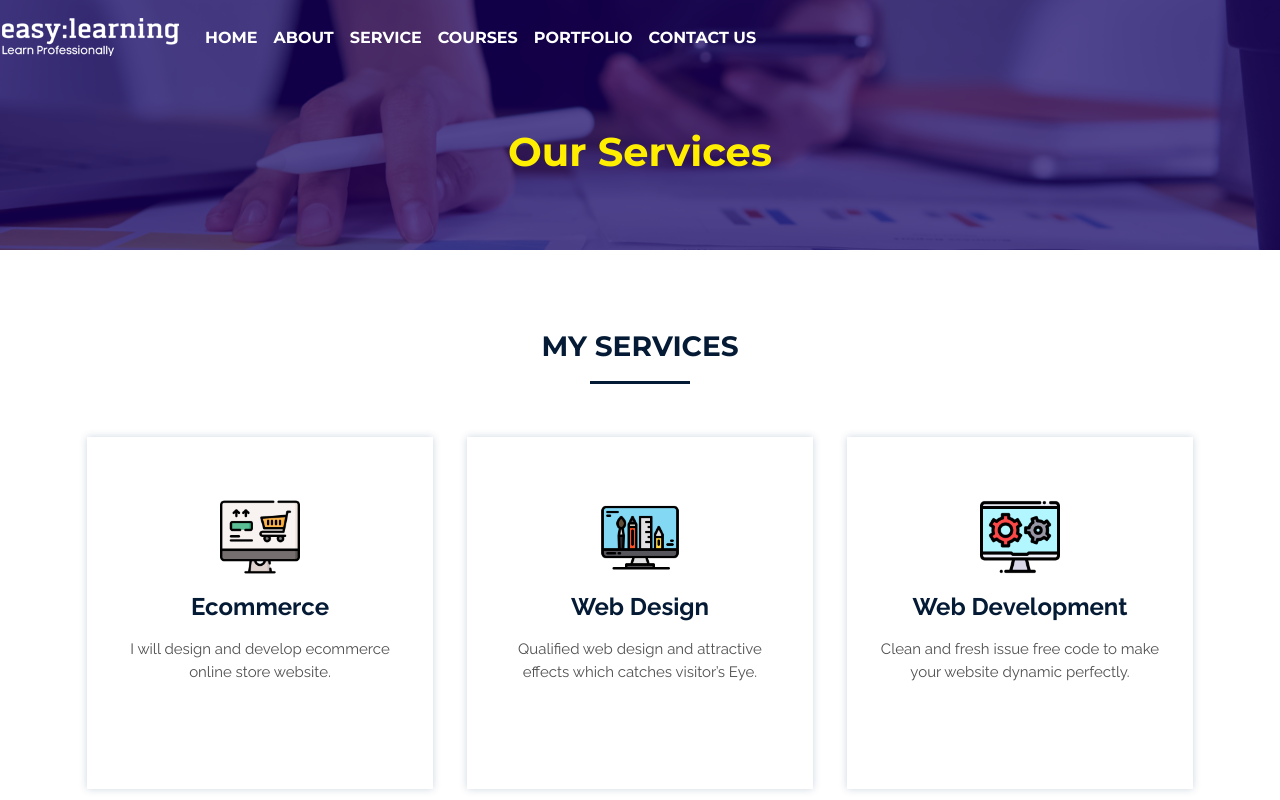
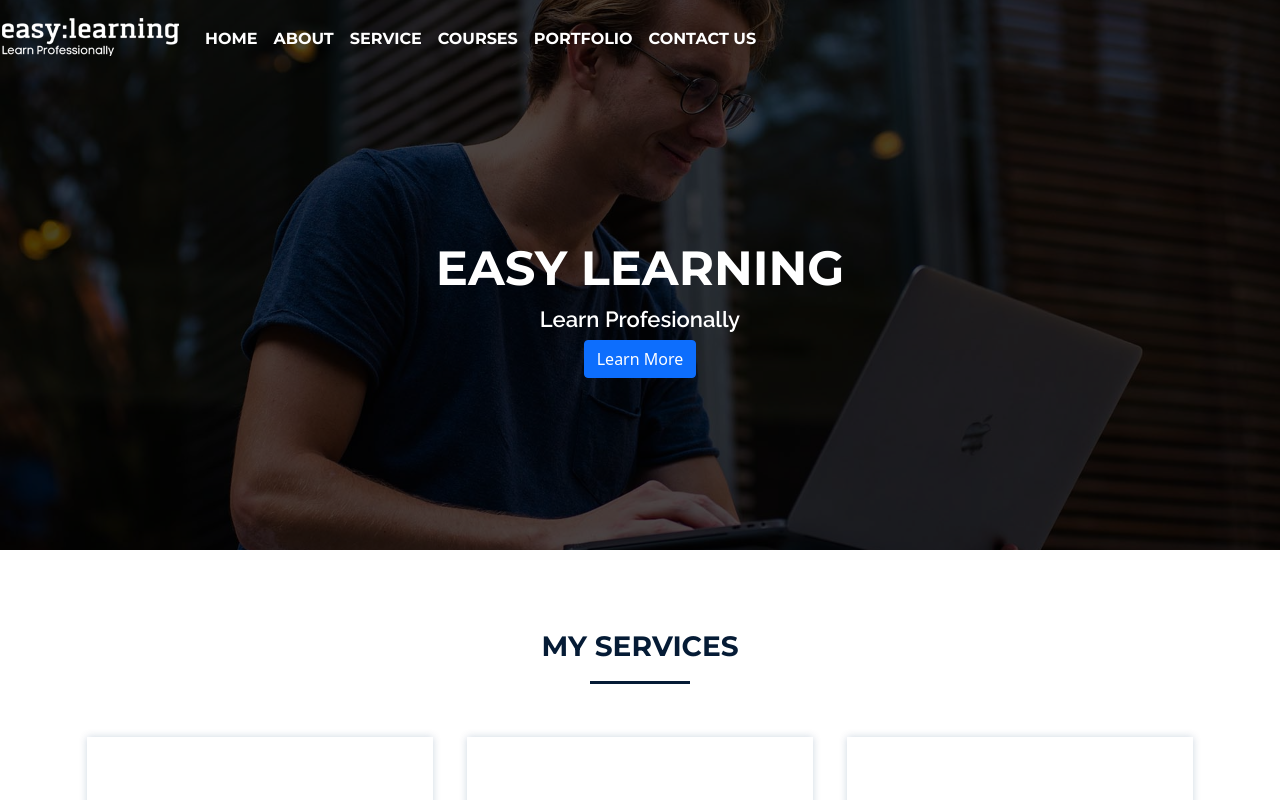
Before and after one commit to jvnagarjuna/react-js-website-project, a React (Create React App) app: page / in a window 1280 px wide. Shown: the top 800 px of the page. Built offline with nearby package versions, Linux system fonts and the light colour scheme; a web font is replaced by a local one.

Commit message:
Routing All Page

```diff
--- a/src/App.js
+++ b/src/App.js
@@ -1,19 +1,12 @@
 import React from 'react';
-import ContactSec from './components/ContactSec/ContactSec';
-import AllCorusePage from './pages/AllCorusePage';
-import AllServicePage from './pages/AllServicePage';
-import ContactPage from './pages/ContactPage';
-import PortfolioPage from './pages/PortfolioPage';
-
-
+import { BrowserRouter } from "react-router-dom"
+import AppRouter from './router/AppRouter';
 
 function App() {
   return (
-    <div>
-
-      <AllServicePage />
-
-    </div>
+    <BrowserRouter>
+      <AppRouter />
+    </BrowserRouter>
   );
 }
 
--- a/src/components/TopNavigation/TopNavigation.jsx
+++ b/src/components/TopNavigation/TopNavigation.jsx
@@ -4,6 +4,7 @@ import whiteLogo from '../../asset/image/logo_white.png';
 import blackLogo from '../../asset/image/logo_black.png';
 import '../../asset/css/custom.css';
 import '../../asset/css/bootstrap.min.css';
+import { NavLink } from 'react-router-dom';
 
 class TopNavigation extends Component {
   constructor() {
@@ -59,23 +60,46 @@ class TopNavigation extends Component {
           <Navbar.Collapse id="responsive-navbar-nav">
             <Nav className="mr-auto"></Nav>
             <Nav>
-              <Nav.Link className={this.state.navBarItem} href="#deets">
+              <Nav.Link>
+                {' '}
+                <NavLink className={this.state.navBarItem} to="/">
                   HOME
+                </NavLink>{' '}
               </Nav.Link>
-              <Nav.Link className={this.state.navBarItem} href="#deets">
+
+              <Nav.Link>
+                {' '}
+                <NavLink className={this.state.navBarItem} to="/about">
                   ABOUT
+                </NavLink>{' '}
               </Nav.Link>
-              <Nav.Link className={this.state.navBarItem} href="#deets">
+
+              <Nav.Link>
+                {' '}
+                <NavLink className={this.state.navBarItem} to="/service">
                   SERVICE
+                </NavLink>{' '}
               </Nav.Link>
-              <Nav.Link className={this.state.navBarItem} href="#deets">
+
+              <Nav.Link>
+                {' '}
+                <NavLink className={this.state.navBarItem} to="/course">
                   COURSES
+                </NavLink>{' '}
               </Nav.Link>
-              <Nav.Link className={this.state.navBarItem} href="#deets">
+
+              <Nav.Link>
+                {' '}
+                <NavLink className={this.state.navBarItem} to="/porfolio">
                   PORTFOLIO
+                </NavLink>{' '}
               </Nav.Link>
-              <Nav.Link className={this.state.navBarItem} href="#deets">
+
+              <Nav.Link>
+                {' '}
+                <NavLink className={this.state.navBarItem} to="/contact">
                   CONTACT US
+                </NavLink>{' '}
               </Nav.Link>
             </Nav>
           </Navbar.Collapse>
--- a/src/router/AppRouter.jsx
+++ b/src/router/AppRouter.jsx
@@ -1,7 +1,7 @@
 import React, { Component, Fragment } from 'react';
 import { BrowserRouter as Router, Switch, Route, Link } from 'react-router-dom';
-import AllCourses from '../components/AllCourses/AllCourses';
 import AboutPage from '../pages/AboutPage';
+import AllCorusePage from '../pages/AllCorusePage';
 import AllServicePage from '../pages/AllServicePage';
 import ContactPage from '../pages/ContactPage';
 import HomePage from '../pages/HomePage';
@@ -14,7 +14,7 @@ class AppRouter extends Component {
         <Switch>
           <Route exact path="/" component={HomePage} />
           <Route exact path="/service" component={AllServicePage} />
-          <Route exact path="/course" component={AllCourses} />
+          <Route exact path="/course" component={AllCorusePage} />
           <Route exact path="/porfolio" component={PortfolioPage} />
           <Route exact path="/about" component={AboutPage} />
           <Route exact path="/contact" component={ContactPage} />
```
Lines whose indentation alone changed are shown as unchanged.
